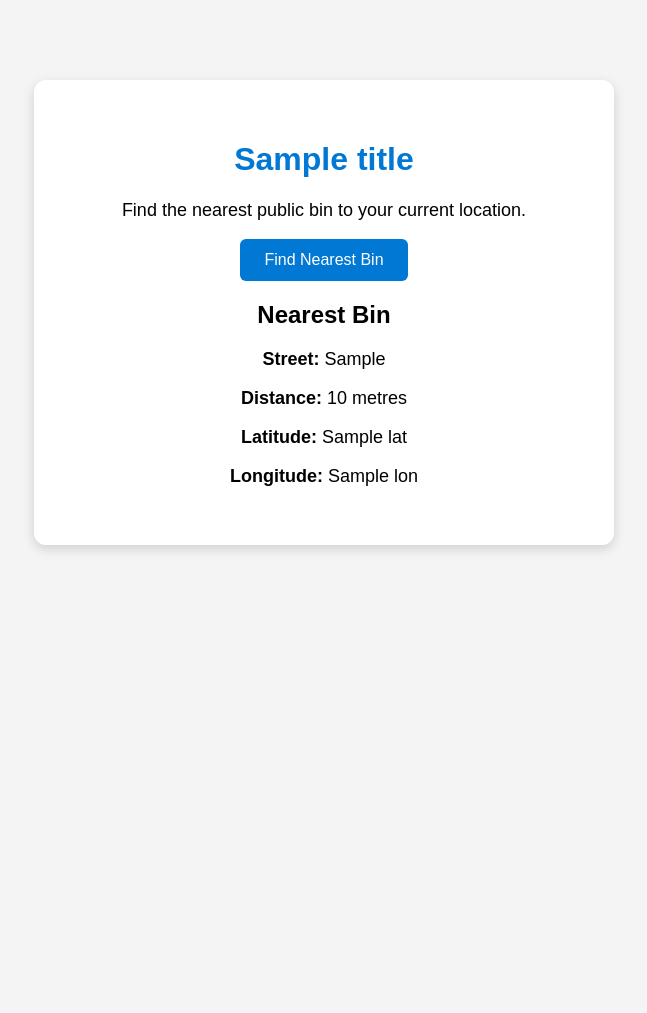
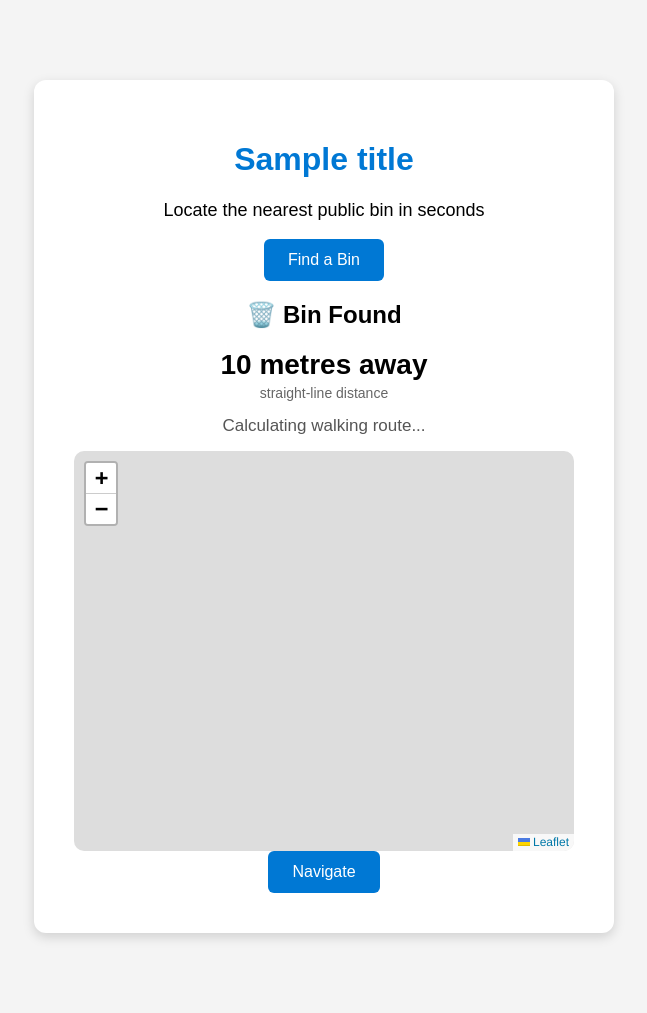
Before and after one commit to Th3ThirdMan/nearest-bin, a Flask app: template templates/index.html in a window 1280 px wide. Shown: the whole page, without its empty margins (316-963 px from the left). Before the commit the page ends 551 px from the top, so only its background shows below. Run offline with Flask 3, Linux system fonts and the light colour scheme; the template is opened without the code that fills it: most values are stand-ins (such as "Sample title", 1, 10 or a date in 2020).

Commit message:
Add walking routes and Google Maps navigation

```diff
--- a/static/style.css
+++ b/static/style.css
@@ -12,6 +12,26 @@ body {
   border-radius: 12px;
   box-shadow: 0 4px 12px rgba(0, 0, 0, 0.15);
   text-align: center;
+}
+
+.distance {
+  font-size: 28px;
+  font-weight: 600;
+  margin: 0 0 15px;
+}
+
+.distance-note {
+  display: block;
+  margin-top: 4px;
+  font-size: 14px;
+  font-weight: normal;
+  color: #666;
+}
+
+.walking-route {
+  margin: 8px 0 15px;
+  font-size: 17px;
+  color: #555;
 }
 
 h1 {
@@ -54,3 +74,38 @@ p {
   color: #666;
   font-style: italic;
 }
+
+#map {
+  height: 400px;
+  width: 100%;
+  margin-top: 10px;
+  border-radius: 10px;
+}
+
+.custom-marker {
+  background: transparent;
+  border: none;
+}
+
+.user-marker {
+  width: 22px;
+  height: 22px;
+  background-color: #0078d4;
+  border: 4px solid white;
+  border-radius: 50%;
+  box-shadow: 0 2px 6px rgba(0, 0, 0, 0.4);
+  color: transparent;
+}
+
+.bin-marker {
+  width: 34px;
+  height: 34px;
+  background-color: #2e8b57;
+  border: 3px solid white;
+  border-radius: 50%;
+  box-shadow: 0 2px 6px rgba(0, 0, 0, 0.4);
+  display: flex;
+  align-items: center;
+  justify-content: center;
+  font-size: 20px;
+}
--- a/templates/index.html
+++ b/templates/index.html
@@ -2,11 +2,18 @@
 <html lang="en">
   <head>
     <meta charset="UTF-8" />
+    <meta name="viewport" content="width=device-width, initial-scale=1.0" />
+
     <title>{{ title }}</title>
 
     <link
       rel="stylesheet"
       href="{{ url_for('static', filename='style.css') }}"
+    />
+
+    <link
+      rel="stylesheet"
+      href="https://unpkg.com/leaflet@1.9.4/dist/leaflet.css"
     />
   </head>
 
@@ -14,52 +21,44 @@
     <div class="container">
       <h1>{{ title }}</h1>
 
-      <p>Find the nearest public bin to your current location.</p>
+      <p>Locate the nearest public bin in seconds</p>
 
       <form action="/find-bin" method="post" onsubmit="return getLocation();">
         <input type="hidden" id="latitude" name="latitude" />
-
         <input type="hidden" id="longitude" name="longitude" />
 
-        <button id="findButton" type="submit">Find Nearest Bin</button>
+        <button id="findButton" type="submit">Find a Bin</button>
       </form>
 
       <p id="loading" class="loading-message">Searching for nearby bins...</p>
 
       {% if nearest_bin %}
+      <h2>🗑️ Bin Found</h2>
 
-      <h2>Nearest Bin</h2>
-
-      <p>
-        <strong>Street:</strong>
-        {{ nearest_bin.get("tags", {}).get("addr:street", "Unknown street") }}
+      <p class="distance">
+        <strong>{{ nearest_distance|round|int }} metres away</strong>
+        <span class="distance-note">straight-line distance</span>
       </p>
 
-      <p>
-        <strong>Distance:</strong>
-        {{ nearest_distance|round|int }} metres
+      <p id="walkingRoute" class="walking-route">
+        Calculating walking route...
       </p>
 
-      <p>
-        <strong>Latitude:</strong>
-        {{ nearest_bin["lat"] }}
-      </p>
+      <div id="map"></div>
 
-      <p>
-        <strong>Longitude:</strong>
-        {{ nearest_bin["lon"] }}
-      </p>
+      <button id="navigateButton" type="button">Navigate</button>
 
       {% if data_source == "cache" %}
       <p class="data-note">Using saved bin data.</p>
+
       {% elif data_source == "live" %}
       <p class="data-note">Using live OpenStreetMap data.</p>
       {% endif %} {% elif error_message %}
-
-      <p>{{ error_message }}</p>
-
+      <p class="error-message">{{ error_message }}</p>
       {% endif %}
     </div>
+
+    <script src="https://unpkg.com/leaflet@1.9.4/dist/leaflet.js"></script>
 
     <script>
       function getLocation() {
@@ -95,7 +94,7 @@
             );
 
             button.disabled = false;
-            button.innerText = "Find Nearest Bin";
+            button.innerText = "Find a Bin";
             loadingMessage.style.display = "none";
           },
         );
@@ -103,5 +102,140 @@
         return false;
       }
     </script>
+
+    {% if nearest_bin and user_lat is not none and user_lon is not none %}
+    <script>
+            const userLatitude = {{ user_lat | tojson }};
+            const userLongitude = {{ user_lon | tojson }};
+            const binLatitude = {{ nearest_bin["lat"] | tojson }};
+            const binLongitude = {{ nearest_bin["lon"] | tojson }};
+            const distance = {{ nearest_distance | round | int }};
+
+            const map = L.map("map").setView(
+              [userLatitude, userLongitude],
+              17
+            );
+
+            L.tileLayer(
+              "https://{s}.tile.openstreetmap.org/{z}/{x}/{y}.png",
+              {
+                attribution: "&copy; OpenStreetMap contributors"
+              }
+            ).addTo(map);
+
+            const userIcon = L.divIcon({
+              className: "custom-marker",
+              html: '<div class="user-marker">●</div>',
+              iconSize: [30, 30],
+              iconAnchor: [15, 15]
+            });
+
+            const binIcon = L.divIcon({
+              className: "custom-marker",
+              html: '<div class="bin-marker">🗑️</div>',
+              iconSize: [36, 36],
+              iconAnchor: [18, 18]
+            });
+
+            L.marker(
+              [userLatitude, userLongitude],
+              { icon: userIcon }
+            )
+              .addTo(map)
+              .bindPopup("<strong>You are here</strong>");
+
+            L.marker(
+              [binLatitude, binLongitude],
+              { icon: binIcon }
+            )
+              .addTo(map)
+              .bindPopup(
+                `<strong>Nearest public bin</strong><br>${distance} metres away`
+              )
+              .openPopup();
+
+           async function loadWalkingRoute() {
+        const walkingRoute = document.getElementById("walkingRoute");
+
+        try {
+          const response = await fetch("/walking-route", {
+            method: "POST",
+            headers: {
+              "Content-Type": "application/json"
+            },
+            body: JSON.stringify({
+              user_lat: userLatitude,
+              user_lon: userLongitude,
+              bin_lat: binLatitude,
+              bin_lon: binLongitude
+            })
+          });
+
+          const routeData = await response.json();
+
+          if (!response.ok) {
+            throw new Error(
+              routeData.error || "Walking route could not be loaded."
+            );
+          }
+
+          const routeLayer = L.geoJSON(routeData, {
+            style: {
+              weight: 5,
+              opacity: 0.8
+            }
+          }).addTo(map);
+
+          map.fitBounds(routeLayer.getBounds(), {
+            padding: [40, 40]
+          });
+
+          const summary = routeData.features[0].properties.summary;
+          const walkingDistance = Math.round(summary.distance);
+          const walkingMinutes = Math.round(summary.duration / 60);
+
+          walkingRoute.innerText =
+            `${walkingDistance} metres walking — about ${walkingMinutes} minutes`;
+
+        } catch (error) {
+          console.error("Walking route error:", error);
+
+          map.fitBounds(
+            [
+              [userLatitude, userLongitude],
+              [binLatitude, binLongitude]
+            ],
+            {
+              padding: [40, 40]
+            }
+          );
+
+          walkingRoute.innerText =
+            "Walking route unavailable. Use Navigate for directions.";
+        }
+      }
+
+      loadWalkingRoute();
+
+            const navigateButton =
+              document.getElementById("navigateButton");
+
+            navigateButton.addEventListener("click", function () {
+              const mapsUrl =
+                "https://www.google.com/maps/dir/?api=1" +
+                `&origin=${userLatitude},${userLongitude}` +
+                `&destination=${binLatitude},${binLongitude}` +
+                "&travelmode=walking";
+
+              console.log("User latitude:", userLatitude);
+              console.log("User longitude:", userLongitude);
+              console.log("Bin latitude:", binLatitude);
+              console.log("Bin longitude:", binLongitude);
+              console.log("Maps URL:", mapsUrl);
+
+              window.open(mapsUrl, "_blank");
+            });
+    </script>
+    {% endif %}
   </body>
 </html>
--- a/web_app.py
+++ b/web_app.py
@@ -1,4 +1,9 @@
+import os
+import requests
+
+
 from flask import Flask, render_template, request
+from dotenv import load_dotenv
 
 from app import (
     find_nearest_bin,
@@ -8,6 +13,9 @@ from app import (
     url
 )
 
+load_dotenv()
+ORS_API_KEY = os.getenv("ORS_API_KEY")
+
 
 app = Flask(__name__)
 
@@ -16,11 +24,13 @@ app = Flask(__name__)
 def home():
     return render_template(
         "index.html",
-        title="Nearest Bin",
+        title="Find My Bin",
         nearest_bin=None,
         nearest_distance=None,
         error_message=None,
-        data_source=None
+        data_source=None,
+        user_lat=None,
+        user_lon=None
     )
 
 
@@ -40,11 +50,13 @@ def find_bin():
 
         return render_template(
             "index.html",
-            title="Nearest Bin",
+            title="Find My Bin",
             nearest_bin=None,
             nearest_distance=None,
             error_message=error_message,
-            data_source=None
+            data_source=None,
+            user_lat=None,
+            user_lon=None
         )
 
     query = f"""
@@ -66,11 +78,25 @@ def find_bin():
                 user_lat,
                 user_lon
             )
+
+            if (
+                data_source == "cache"
+                and nearest_distance is not None
+                and nearest_distance > 1000
+            ):
+                nearest_bin = None
+                nearest_distance = None
+                error_message = (
+                    "Live bin data is temporarily unavailable, "
+                    "and the saved data is not near your current location."
+                )
+
         else:
             error_message = (
                 f"No public bins were found within "
                 f"{search_radius} metres."
             )
+
     else:
         error_message = (
             "The bin service is temporarily unavailable. "
@@ -79,12 +105,70 @@ def find_bin():
 
     return render_template(
         "index.html",
-        title="Nearest Bin",
+        title="Find My Bin",
         nearest_bin=nearest_bin,
         nearest_distance=nearest_distance,
         error_message=error_message,
-        data_source=data_source
+        data_source=data_source,
+        user_lat=user_lat,
+        user_lon=user_lon
     )
+
+
+@app.route("/walking-route", methods=["POST"])
+def walking_route():
+    route_data = request.get_json()
+
+    if not route_data:
+        return {"error": "No route coordinates were supplied."}, 400
+
+    try:
+        user_lat = float(route_data["user_lat"])
+        user_lon = float(route_data["user_lon"])
+        bin_lat = float(route_data["bin_lat"])
+        bin_lon = float(route_data["bin_lon"])
+
+    except (KeyError, TypeError, ValueError):
+        return {"error": "Invalid route coordinates."}, 400
+
+    if not ORS_API_KEY:
+        return {"error": "Routing API key is not configured."}, 500
+
+    ors_url = (
+        "https://api.openrouteservice.org/"
+        "v2/directions/foot-walking/geojson"
+    )
+
+    ors_headers = {
+        "Authorization": ORS_API_KEY,
+        "Content-Type": "application/json"
+    }
+
+    payload = {
+        "coordinates": [
+            [user_lon, user_lat],
+            [bin_lon, bin_lat]
+        ]
+    }
+
+    try:
+        response = requests.post(
+            ors_url,
+            json=payload,
+            headers=ors_headers,
+            timeout=20
+        )
+
+        response.raise_for_status()
+
+        return response.json()
+
+    except requests.RequestException as error:
+        print(f"Walking route request failed: {error}")
+
+        return {
+            "error": "Walking directions are temporarily unavailable."
+        }, 503
 
 
 if __name__ == "__main__":
```
Also changed, not shown: 1 other file.
